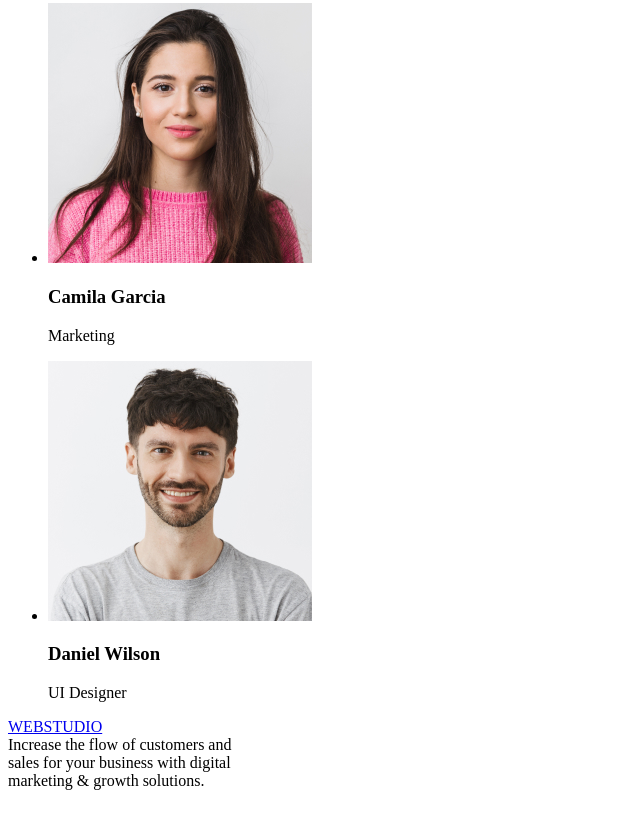
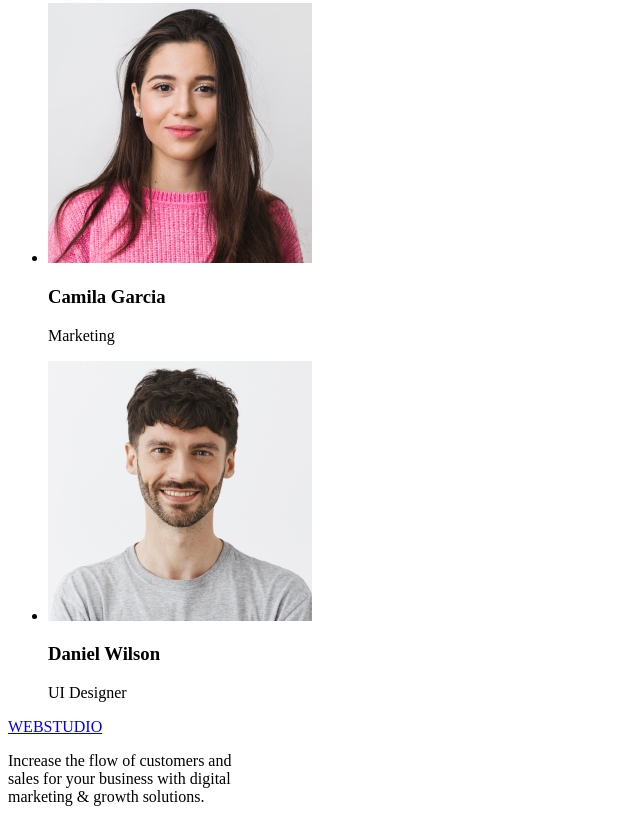
Before and after one commit to usamovara/goit-markup-hw-01, a plain HTML site: page index.html in a window 1280 px wide. Shown: the part 1254-2076 px from the top of the page, without its empty margins (0-640 px from the left). Drawn offline with Linux system fonts and the light colour scheme.

Commit message:
update index.html
updated footer

```diff
--- a/index.html
+++ b/index.html
@@ -98,8 +98,8 @@
         </main>
         <footer>
                 <a href="./index.html">WEBSTUDIO</a>
-            <br>
-                Increase the flow of customers and</br> sales for your business with digital</br> marketing & growth solutions.
+                <p>
+                    Increase the flow of customers and<br /> sales for your business with digital<br /> marketing & growth solutions.<br />
                 </p>
         </footer>
     </body>
```
Lines whose indentation alone changed are shown as unchanged.
